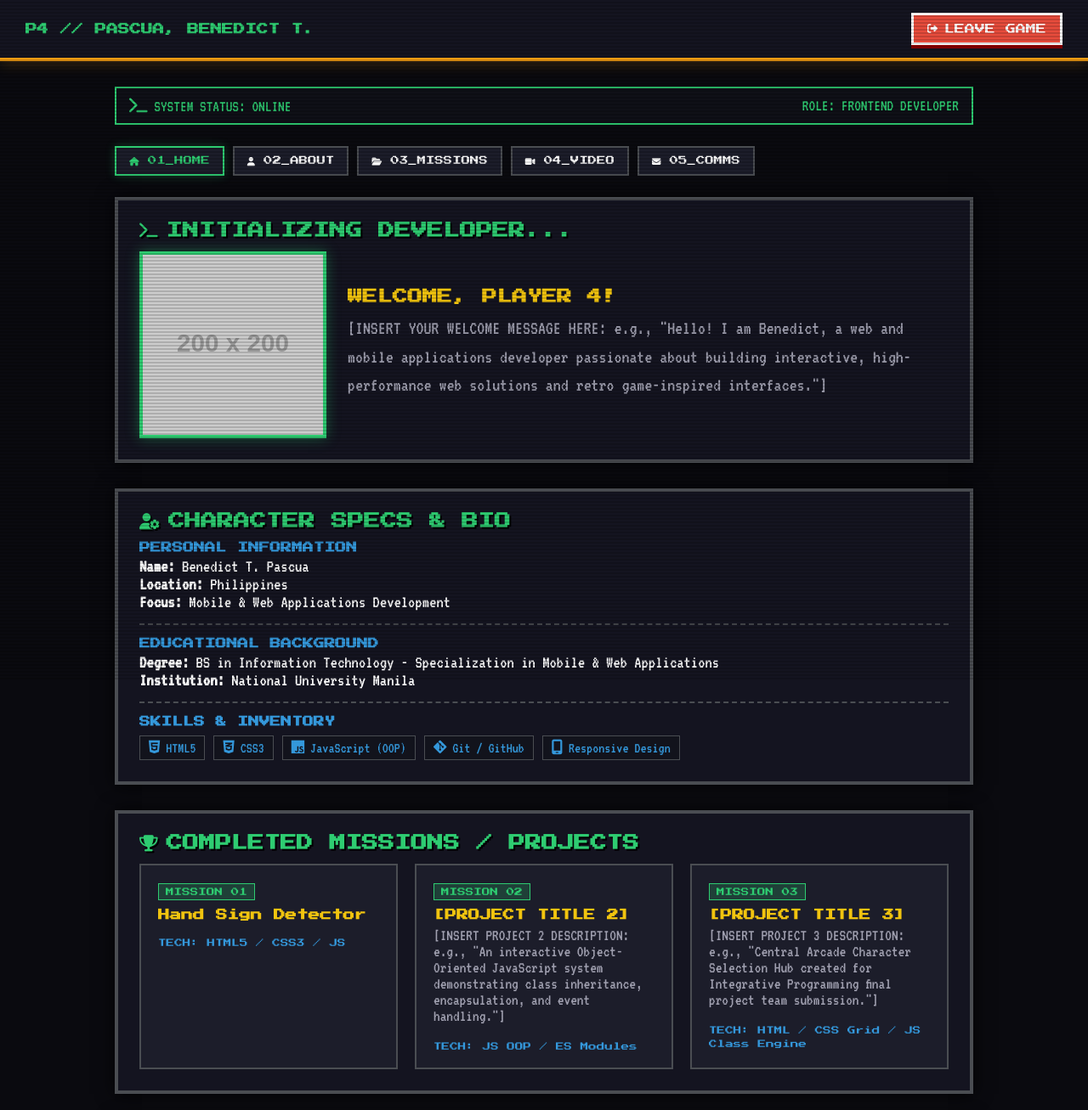
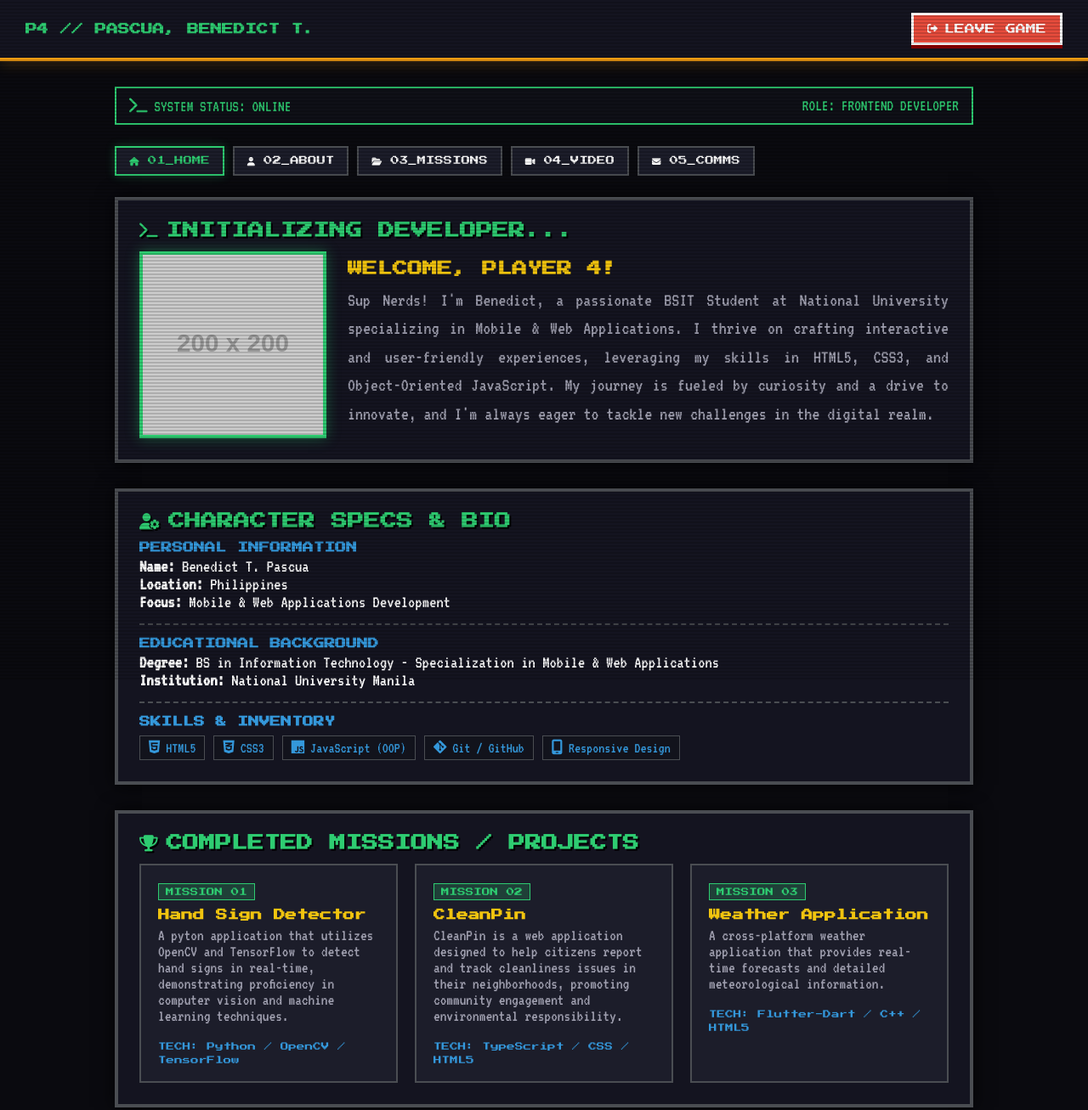
Before and after one commit to Dikker/HueiFamilyPortfolio, a plain HTML site: page portfolios/member4/index.html in a window 1280 px wide. Shown: the top 1307 px of the page at 85% size. Drawn offline with Linux system fonts and the light colour scheme; placeholder pictures from the web are drawn by us.

Commit message:
"commit"

```diff
--- a/portfolios/member4/index.html
+++ b/portfolios/member4/index.html
@@ -167,9 +167,9 @@
                 </div>
                 <div>
                     <h3 style="font-size: 1.1rem; color: var(--neon-yellow); margin-bottom: 12px;">WELCOME, PLAYER 4!</h3>
-                    <p style="font-family: var(--font-retro); font-size: 1.4rem; color: var(--text-muted); line-height: 1.5;">
+                    <p style="font-family: var(--font-retro); font-size: 1.4rem; color: var(--text-muted); line-height: 1.5; text-align: justify;">
                         <!-- PLACEHOLDER: Insert your personal welcome message here -->
-                        [INSERT YOUR WELCOME MESSAGE HERE: e.g., "Hello! I am Benedict, a web and mobile applications developer passionate about building interactive, high-performance web solutions and retro game-inspired interfaces."]
+                        Sup Nerds! I'm Benedict, a passionate BSIT Student at National University specializing in Mobile & Web Applications. I thrive on crafting interactive and user-friendly experiences, leveraging my skills in HTML5, CSS3, and Object-Oriented JavaScript. My journey is fueled by curiosity and a drive to innovate, and I'm always eager to tackle new challenges in the digital realm.
                     </p>
                 </div>
             </div>
@@ -223,31 +223,31 @@
                     <h3 style="font-size: 0.85rem; color: var(--neon-yellow); margin-bottom: 8px;">Hand Sign Detector</h3>
                     <p style="font-family: var(--font-retro); font-size: 1.2rem; color: var(--text-muted); margin-bottom: 15px;">
                         <!-- PLACEHOLDER: Project 1 Description -->
-
+                        A pyton application that utilizes OpenCV and TensorFlow to detect hand signs in real-time, demonstrating proficiency in computer vision and machine learning techniques.
                     </p>
-                    <span style="font-size: 0.6rem; color: var(--neon-blue);">TECH: HTML5 / CSS3 / JS</span>
+                    <span style="font-size: 0.6rem; color: var(--neon-blue);">TECH: Python / OpenCV / TensorFlow</span>
                 </div>
 
                 <!-- Project 2 -->
                 <div class="quest-card interactive-card">
                     <span class="quest-tag">MISSION 02</span>
-                    <h3 style="font-size: 0.85rem; color: var(--neon-yellow); margin-bottom: 8px;">[PROJECT TITLE 2]</h3>
+                    <h3 style="font-size: 0.85rem; color: var(--neon-yellow); margin-bottom: 8px;">CleanPin</h3>
                     <p style="font-family: var(--font-retro); font-size: 1.2rem; color: var(--text-muted); margin-bottom: 15px;">
                         <!-- PLACEHOLDER: Project 2 Description -->
-                        [INSERT PROJECT 2 DESCRIPTION: e.g., "An interactive Object-Oriented JavaScript system demonstrating class inheritance, encapsulation, and event handling."]
+                        CleanPin is a web application designed to help citizens report and track cleanliness issues in their neighborhoods, promoting community engagement and environmental responsibility.
                     </p>
-                    <span style="font-size: 0.6rem; color: var(--neon-blue);">TECH: JS OOP / ES Modules</span>
+                    <span style="font-size: 0.6rem; color: var(--neon-blue);">TECH: TypeScript / CSS / HTML5</span>
                 </div>
 
                 <!-- Project 3 -->
                 <div class="quest-card interactive-card">
                     <span class="quest-tag">MISSION 03</span>
-                    <h3 style="font-size: 0.85rem; color: var(--neon-yellow); margin-bottom: 8px;">[PROJECT TITLE 3]</h3>
+                    <h3 style="font-size: 0.85rem; color: var(--neon-yellow); margin-bottom: 8px;">Weather Application</h3>
                     <p style="font-family: var(--font-retro); font-size: 1.2rem; color: var(--text-muted); margin-bottom: 15px;">
                         <!-- PLACEHOLDER: Project 3 Description -->
-                        [INSERT PROJECT 3 DESCRIPTION: e.g., "Central Arcade Character Selection Hub created for Integrative Programming final project team submission."]
+                        A cross-platform weather application that provides real-time forecasts and detailed meteorological information.
                     </p>
-                    <span style="font-size: 0.6rem; color: var(--neon-blue);">TECH: HTML / CSS Grid / JS Class Engine</span>
+                    <span style="font-size: 0.6rem; color: var(--neon-blue);">TECH: Flutter-Dart / C++ / HTML5</span>
                 </div>
 
             </div>
```
